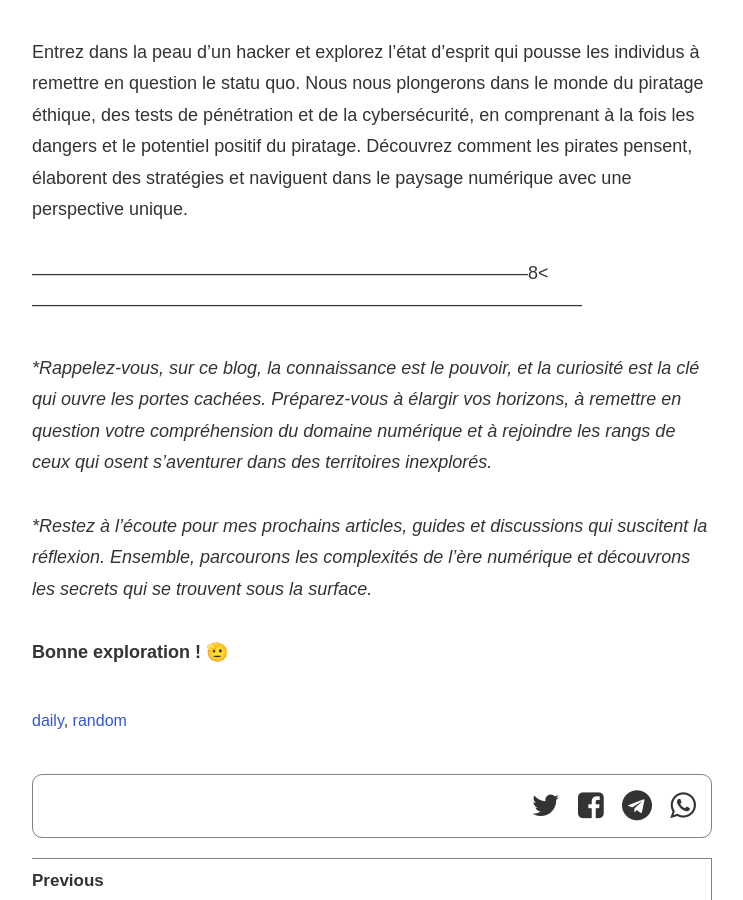
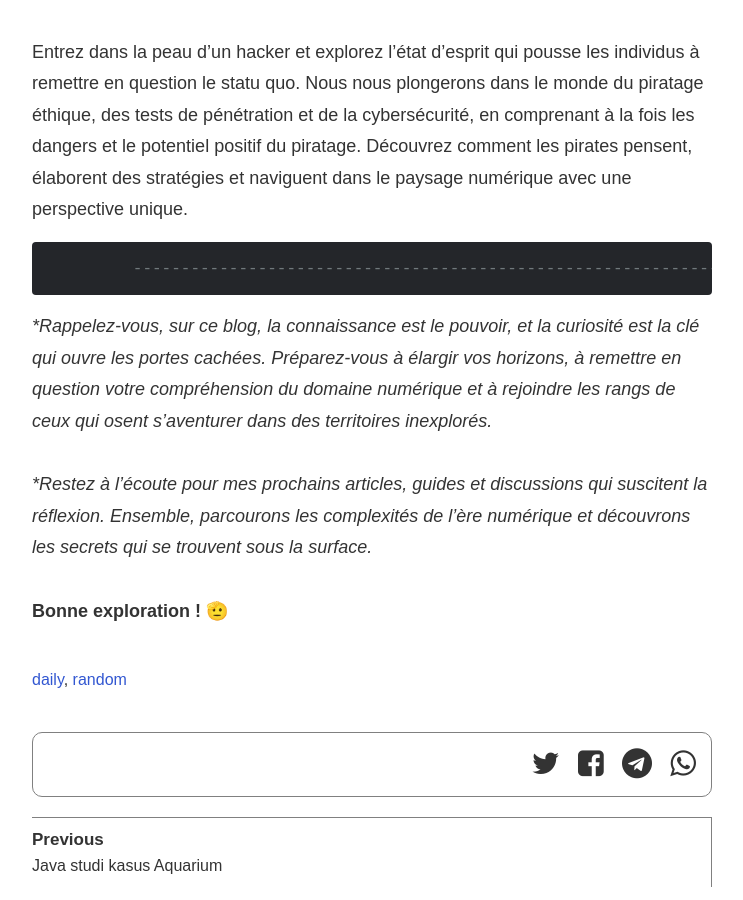
Before and after one commit to aliifam/jdox, a Jekyll site: the page built from _posts/2023-07-12-Hello-World.md, in a window 1280 px wide and 900 px high, scrolled down 1304 px. Shown: the whole window, without its empty margins (268-1011 px from the left). Built offline with Jekyll 4.4.1, drawn with Linux system fonts in a browser that asks for light colours; some web fonts are replaced.

```diff
--- a/_posts/2023-07-12-Hello-World.md
+++ b/_posts/2023-07-12-Hello-World.md
@@ -27,7 +27,7 @@ _**Adoptez l'état d'esprit du hacker**_
 
 Entrez dans la peau d'un hacker et explorez l'état d'esprit qui pousse les individus à remettre en question le statu quo. Nous nous plongerons dans le monde du piratage éthique, des tests de pénétration et de la cybersécurité, en comprenant à la fois les dangers et le potentiel positif du piratage. Découvrez comment les pirates pensent, élaborent des stratégies et naviguent dans le paysage numérique avec une perspective unique.
 
------------------------------------------------------------------------------------8<--------------------------------------------------------------------------------------------
+             -----------------------------------------------------------------------8<-------------------------------------------------------------------------
 
 **Rappelez-vous, sur ce blog, la connaissance est le pouvoir, et la curiosité est la clé qui ouvre les portes cachées. Préparez-vous à élargir vos horizons, à remettre en question votre compréhension du domaine numérique et à rejoindre les rangs de ceux qui osent s'aventurer dans des territoires inexplorés.*
 
```
